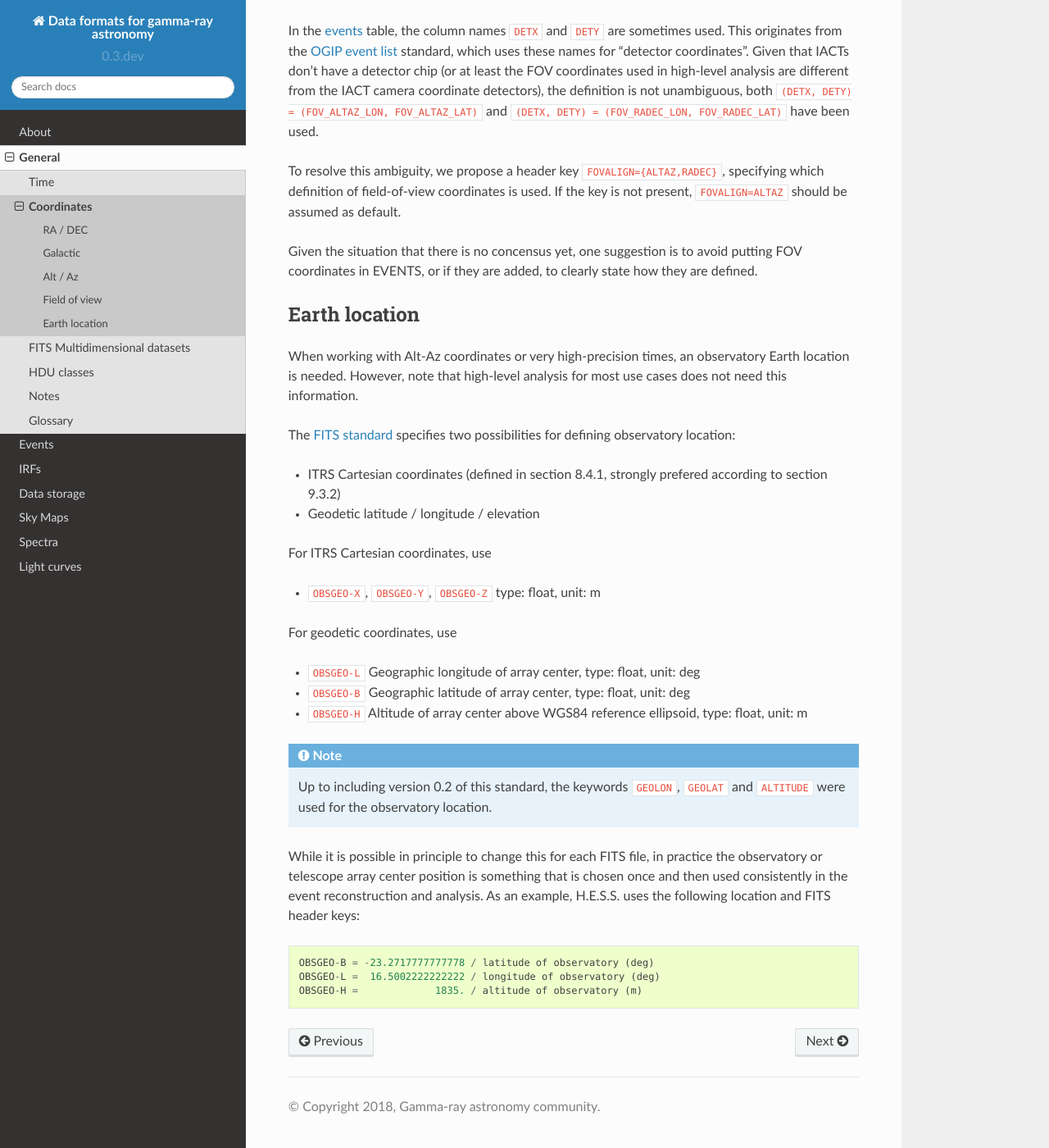
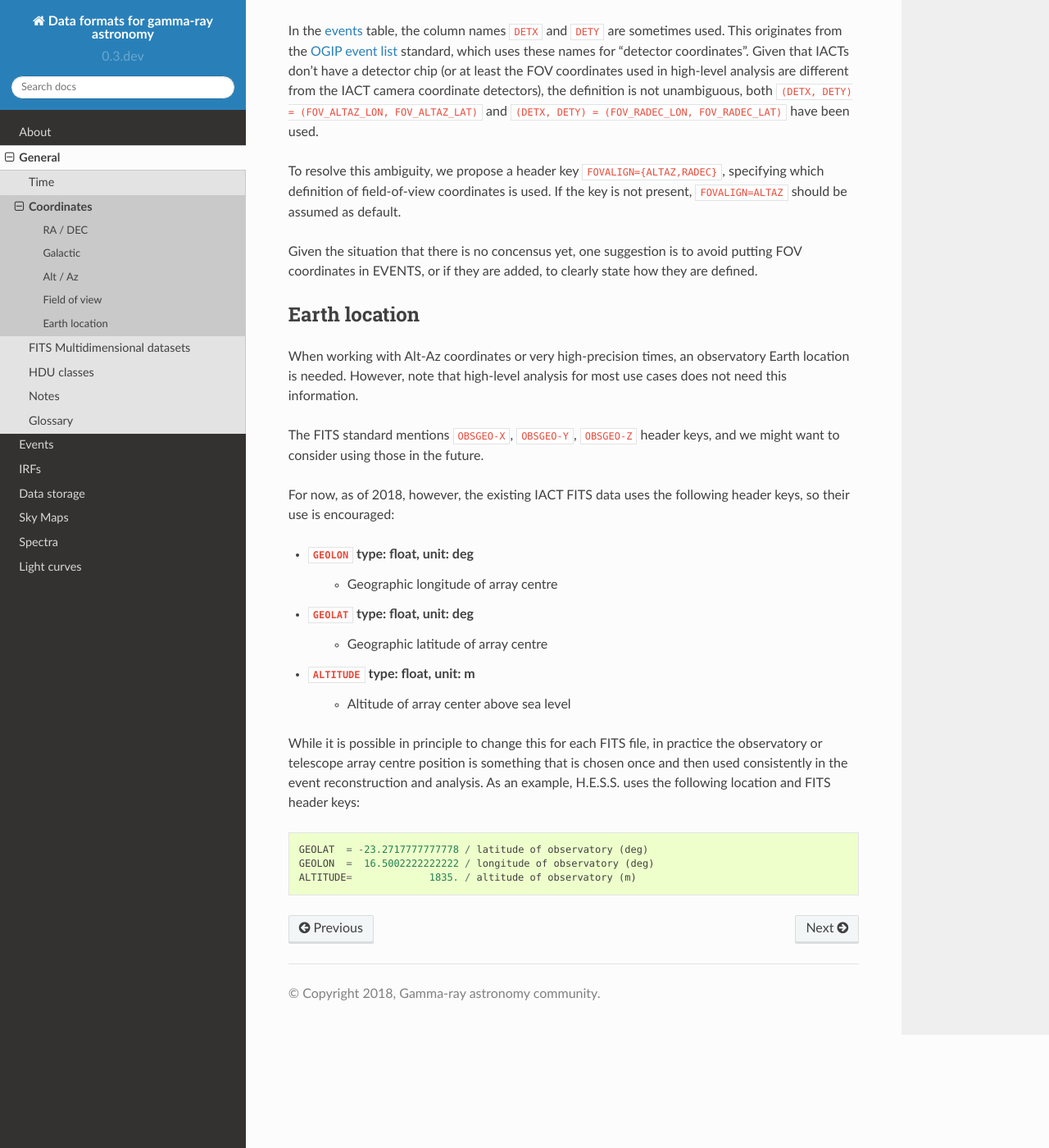
Before and after one commit to open-gamma-ray-astro/gamma-astro-data-formats, a Sphinx documentation site: the page built from source/general/coordinates.rst, in a window 1280 px wide and 1400 px high, scrolled down 3781 px. Shown: the whole window at 82% size. Built offline with Sphinx 7.4.7 and the Read the Docs theme 2.0.0, drawn with Linux system fonts in a browser that asks for light colours.

Commit message:
Revert "Change observatory according to with FITS standard, fixes #148"

```diff
--- a/source/general/coordinates.rst
+++ b/source/general/coordinates.rst
@@ -211,34 +211,25 @@ When working with Alt-Az coordinates or very high-precision times,
 an observatory Earth location is needed. However, note that high-level
 analysis for most use cases does not need this information.
 
-The `FITS standard`_ specifies two possibilities for defining observatory location:
+The FITS standard mentions ``OBSGEO-X``, ``OBSGEO-Y``, ``OBSGEO-Z``
+header keys, and we might want to consider using those in the future.
 
-* ITRS Cartesian coordinates (defined in section 8.4.1, strongly prefered according to section 9.3.2)
-* Geodetic latitude / longitude / elevation
+For now, as of 2018, however, the existing IACT FITS data uses the
+following header keys, so their use is encouraged:
 
-For ITRS Cartesian coordinates, use
-
-* ``OBSGEO-X``, ``OBSGEO-Y``, ``OBSGEO-Z`` type: float, unit: m
-
-For geodetic coordinates, use
-
-* ``OBSGEO-L`` Geographic longitude of array center, type: float, unit: deg
-* ``OBSGEO-B`` Geographic latitude of array center, type: float, unit: deg
-* ``OBSGEO-H`` Altitude of array center above WGS84 reference ellipsoid, type: float, unit: m
-
-
-.. note::
-    Up to including version 0.2 of this standard,
-    the keywords ``GEOLON``, ``GEOLAT`` and ``ALTITUDE`` were used for
-    the observatory location.
-
+* ``GEOLON`` type: float, unit: deg
+    * Geographic longitude of array centre
+* ``GEOLAT`` type: float, unit: deg
+    * Geographic latitude of array centre
+* ``ALTITUDE`` type: float, unit: m
+    * Altitude of array center above sea level
 
 While it is possible in principle to change this for each FITS file,
-in practice the observatory or telescope array center position is something
+in practice the observatory or telescope array centre position is something
 that is chosen once and then used consistently in the event reconstruction
 and analysis. As an example, H.E.S.S. uses the following location and
 FITS header keys::
 
-  OBSGEO-B = -23.2717777777778 / latitude of observatory (deg)
-  OBSGEO-L =  16.5002222222222 / longitude of observatory (deg)
-  OBSGEO-H =             1835. / altitude of observatory (m)
+  GEOLAT  = -23.2717777777778 / latitude of observatory (deg)
+  GEOLON  =  16.5002222222222 / longitude of observatory (deg)
+  ALTITUDE=             1835. / altitude of observatory (m)
```
